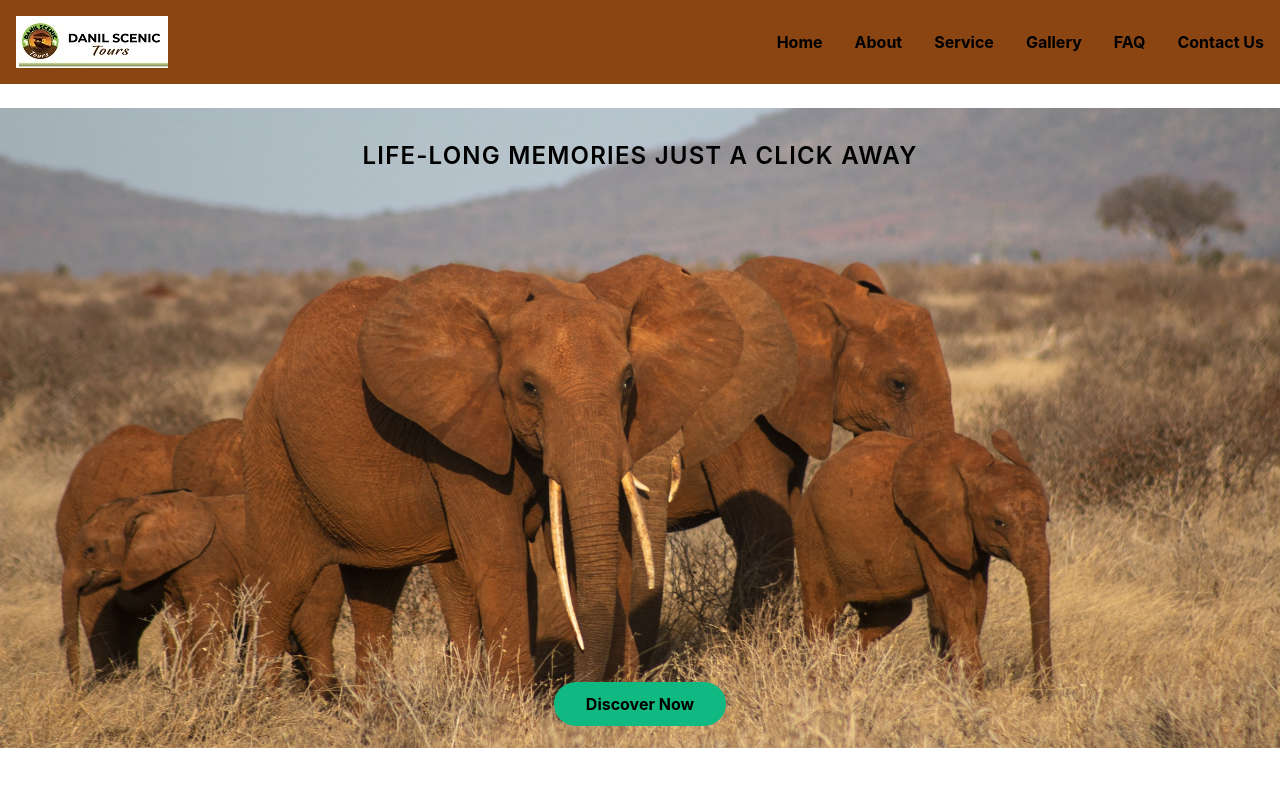
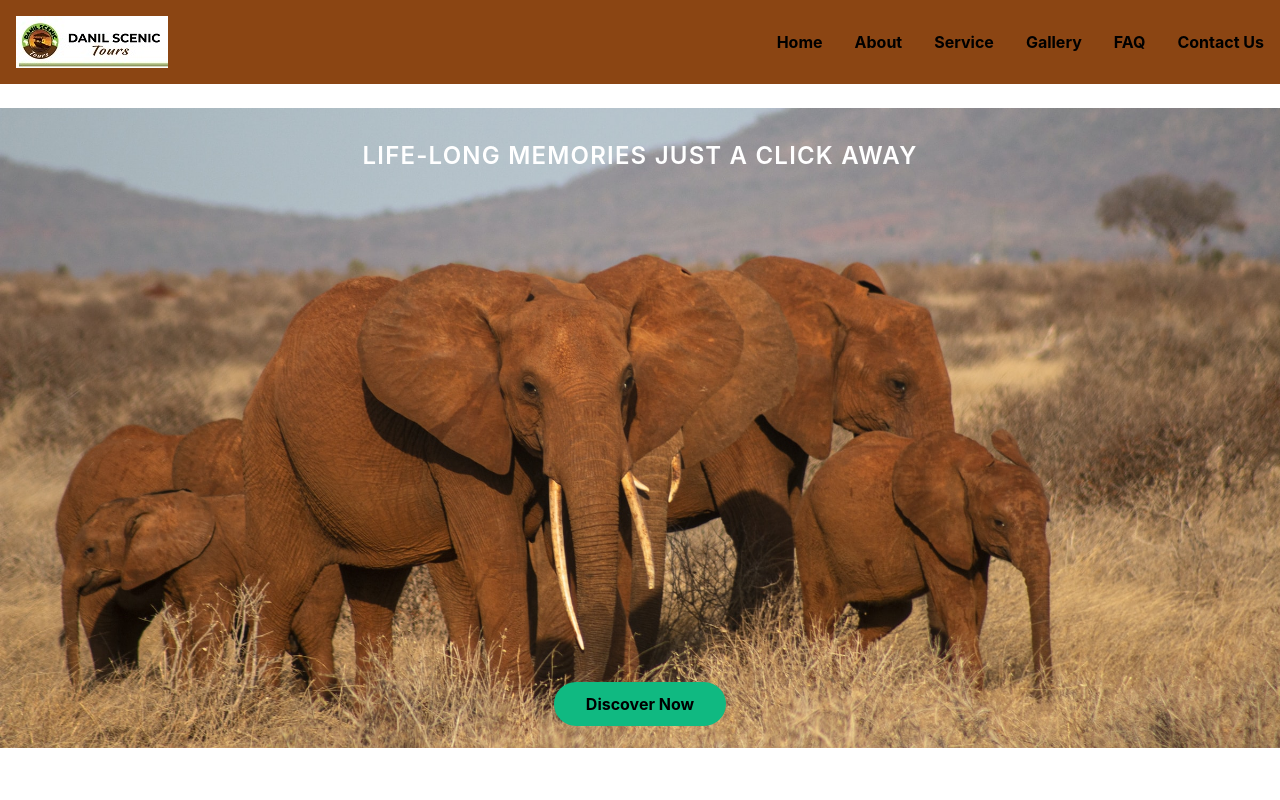
Before and after one commit to AlexIrungu/final-tours, a React (Create React App) app: page /home in a window 1280 px wide. Shown: the top 800 px of the page. Built offline with nearby package versions, Linux system fonts and the light colour scheme.

Commit message:
updated white

```diff
--- a/src/components/BannerSlider.js
+++ b/src/components/BannerSlider.js
@@ -66,7 +66,7 @@ const BannerSlider = () => {
             <div className="col-md-10 col-12 mx-auto">
               <div className="banner-content text-center py-20 md:py-0">
                 <div className="mb-4 absolute top-0 left-0 right-0 p-8 text-center ">
-                <h4 className="text-white text-lg md:text-xl lg:text-2xl mb-4 font-semibold uppercase tracking-wider">
+                <h4 className="text-customWhite text-lg md:text-xl lg:text-2xl mb-4 font-semibold uppercase tracking-wider">
                   {slide.title}
                 </h4>
                 </div>
--- a/tailwind.config.js
+++ b/tailwind.config.js
@@ -5,6 +5,7 @@ module.exports = {
     extend: {},
     colors: {
       // Add the brown color to the colors object
+      customWhite: '#FFFFFF',
       brown: {
         600: '#8B4513', // Replace this hex code with the brown color you want
       },
```
